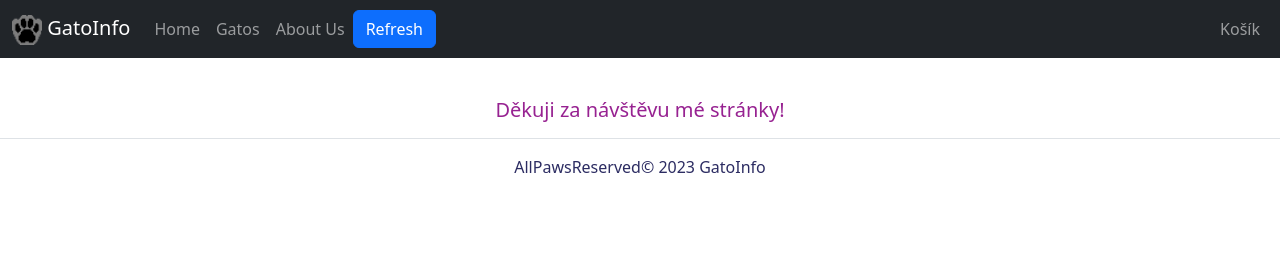
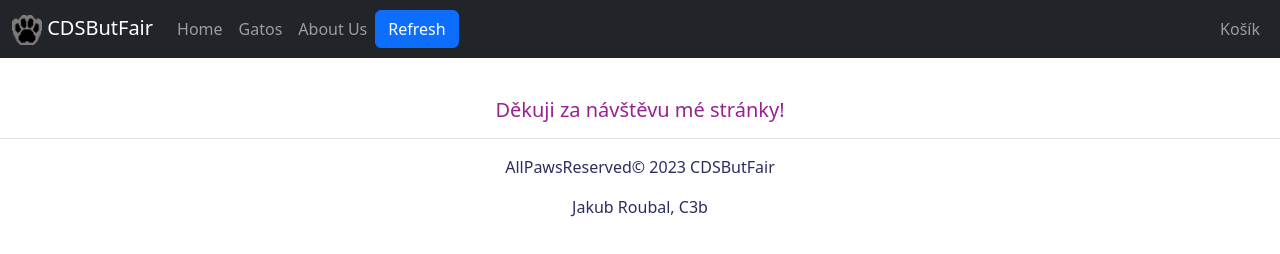
Before and after one commit to roubal2/GatoInfo, a plain HTML site: page gatos.html in a window 1280 px wide. Drawn offline with nearby package versions, Linux system fonts and the light colour scheme; no server answers.

Commit message:
commit 9 (small hotfix)

```diff
--- a/gatos.html
+++ b/gatos.html
@@ -13,7 +13,7 @@
         <div class="container-fluid">
           <a class="navbar-brand" href="#">
             <img src="IMGS/gat.png" alt="gat_img" width="30" height="30" class="d-inline-block">
-            GatoInfo
+            CDSButFair
           </a>
           <button class="navbar-toggler" type="button" data-toggle="collapse" data-target="#navbarNav" aria-controls="navbarNav" aria-expanded="false" aria-label="Toggle navigation">
             <span class="navbar-toggler-icon"></span>
@@ -44,7 +44,8 @@
 
       <footer class="py-3 my-4">
         <h5 class="nav justify-content-center border-bottom pb-3 mb-3" id="footer-title">Děkuji za návštěvu mé stránky!</h5>
-        <p class="text-center" id="footer-text">AllPawsReserved© 2023 GatoInfo</p>
+        <p class="text-center" id="footer-text">AllPawsReserved© 2023 CDSButFair</p>
+        <p class="text-center" id="footer-text">Jakub Roubal, C3b</p>
       </footer>
 </body>
 <script>
@@ -104,7 +105,6 @@ document.addEventListener('DOMContentLoaded', () => {
 });
 
 function addToCart(imageUrl) {
-    // Přidání kočky do košíku (localStorage)
     const cart = JSON.parse(localStorage.getItem('cart')) || [];
     cart.push(imageUrl);
     localStorage.setItem('cart', JSON.stringify(cart));
@@ -117,7 +117,6 @@ function getRandomBreeds(breeds, count) {
 }
 
 function createCatCard(catInfo) {
-  // Metoda na tvorbu samotných karet s informacemi o kočce
   const card = document.createElement('div');
   card.classList.add('card');
 
```
Also changed, not shown: about_us.html (+2 -1 lines), cart.html (+2 -1 lines), index.html (+5 -3 lines).
